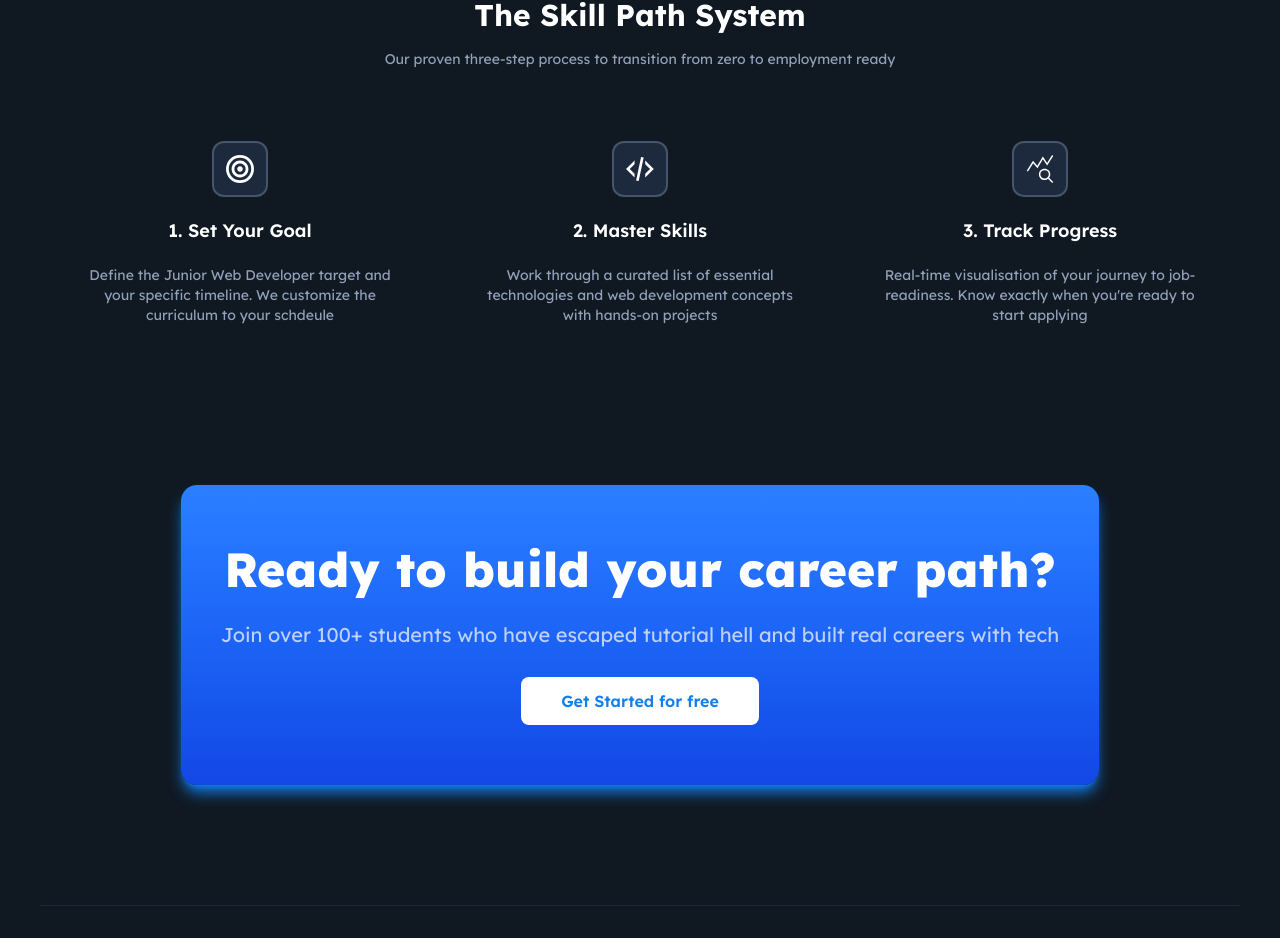
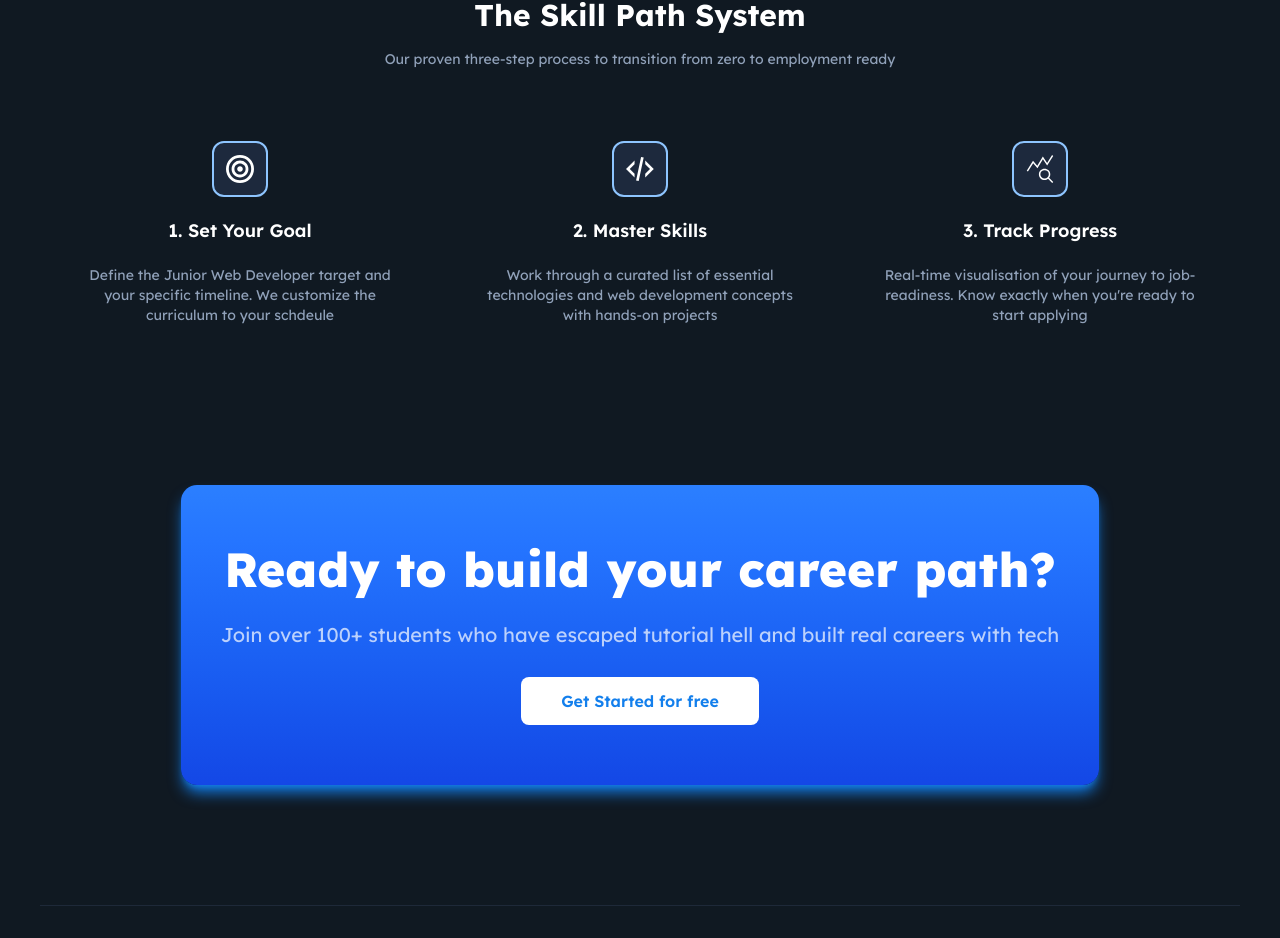
Before and after one commit to Stephanie-17/SkillPath, a Next.js app: page / in a window 1280 px wide. Shown: the part 2307-3245 px from the top of the page. Built offline with nearby package versions, Linux system fonts and the light colour scheme.

Commit message:
fix: enhance styles for SkillPathSystemCard component

```diff
--- a/components/Landing/SkillPathSystemCard.tsx
+++ b/components/Landing/SkillPathSystemCard.tsx
@@ -9,8 +9,8 @@ interface SkillPathSystemCard {
 }
 const SkillPathSystemCard = ({iconPath, iconAltText, id, process,desc}:SkillPathSystemCard) => {
   return (
-    <article className='flex flex-col gap-5 items-center max-w-80'>
-     <div className='bg-slate-800 border-2 border-slate-600 flex justify-center p-3 w-14 h-14 rounded-xl'>
+    <article className='group flex flex-col gap-5 items-center max-w-80'>
+     <div className='bg-slate-800 border-2 border-blue-300 flex justify-center p-3 w-14 h-14 rounded-xl group-hover:bg-primary transition-discrete duration-500'>
        <Image src={iconPath} width={34} height={24} alt={iconAltText} />
      </div>
 
```
